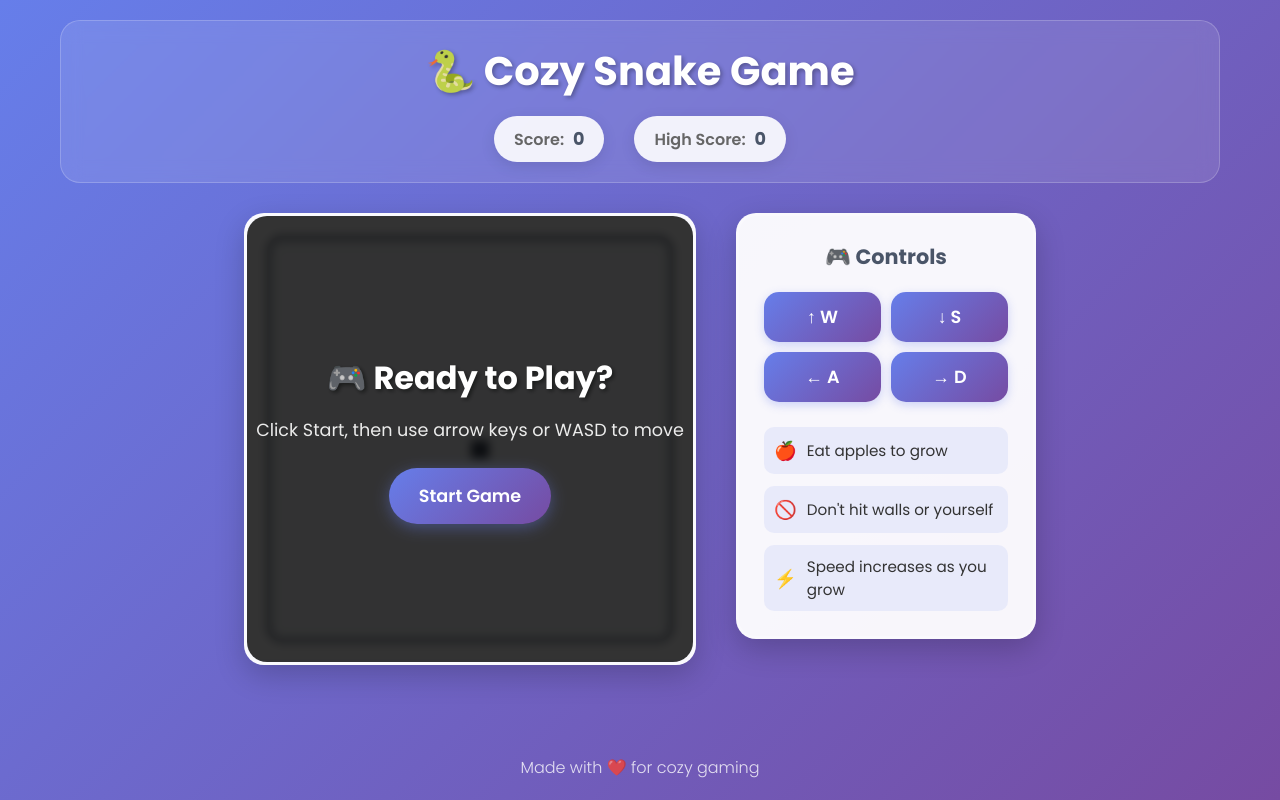
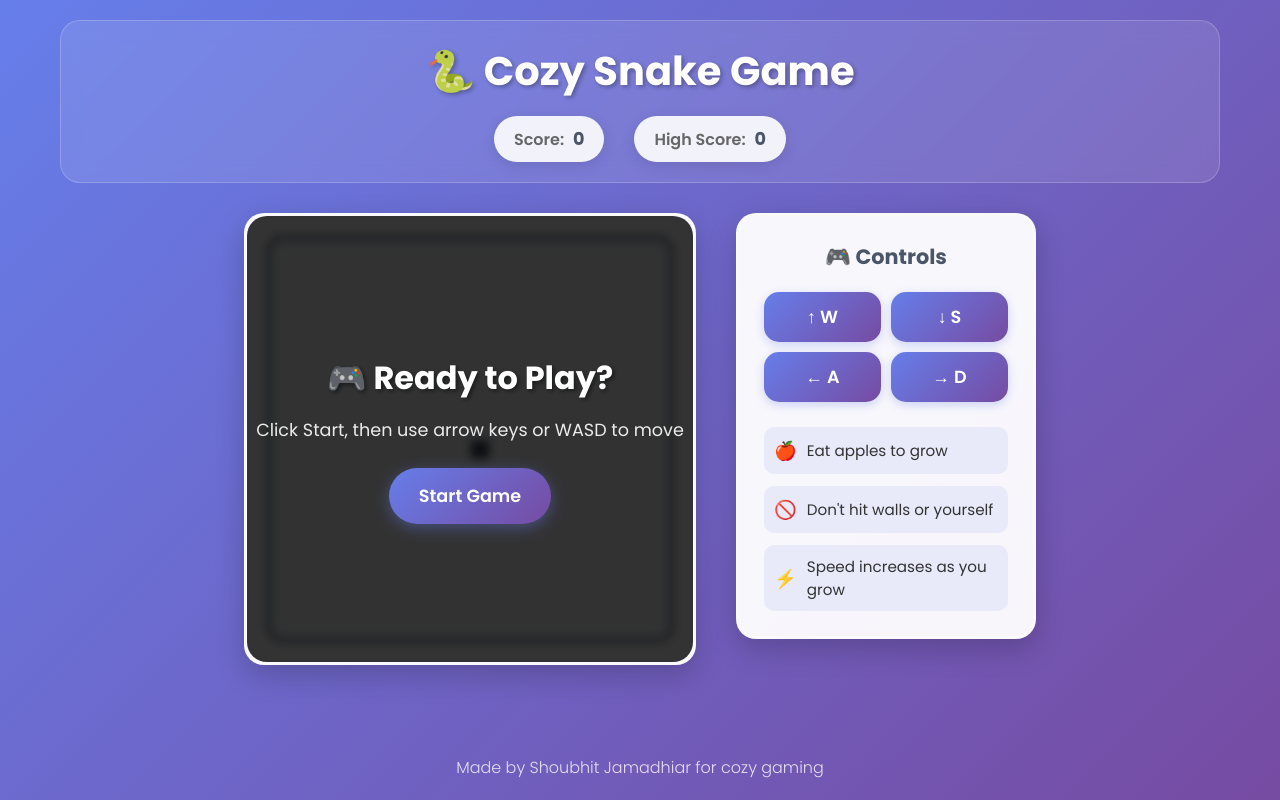
Before and after one commit to Shobthebob/Snake-Game, a plain HTML site: page index.html in a window 1280 px wide. Drawn offline with Linux system fonts and the light colour scheme.

Commit message:
updated readme

```diff
--- a/index.html
+++ b/index.html
@@ -1,5 +1,6 @@
 <!DOCTYPE html>
 <html lang="en">
+
 <head>
     <meta charset="UTF-8">
     <meta name="viewport" content="width=device-width, initial-scale=1.0">
@@ -7,6 +8,7 @@
     <link rel="stylesheet" href="style.css">
     <link href="https://fonts.googleapis.com/css2?family=Poppins:wght@300;400;600;700&display=swap" rel="stylesheet">
 </head>
+
 <body>
     <div class="container">
         <header>
@@ -62,10 +64,11 @@
         </main>
 
         <footer>
-            <p>Made with ❤️ for cozy gaming</p>
+            <p>Made by Shoubhit Jamadhiar for cozy gaming</p>
         </footer>
     </div>
 
     <script src="script.js"></script>
 </body>
+
 </html>
--- a/script.js
+++ b/script.js
@@ -40,7 +40,7 @@ class SnakeGame {
         document.addEventListener('keydown', (e) => {
             if (!this.gameRunning) return;
 
-            switch(e.key) {
+            switch (e.key) {
                 case 'ArrowUp':
                 case 'W':
                 case 'w':
--- a/style.css
+++ b/style.css
@@ -59,7 +59,8 @@ h1 {
     margin-right: 5px;
 }
 
-#current-score, #high-score {
+#current-score,
+#high-score {
     color: #4a5568;
     font-weight: 700;
     font-size: 1.1em;
@@ -269,13 +270,14 @@ footer {
         opacity: 0;
         transform: translateY(20px);
     }
+
     to {
         opacity: 1;
         transform: translateY(0);
     }
 }
 
-.container > * {
+.container>* {
     animation: fadeIn 0.6s ease-out;
 }
 
```
Also changed, not shown: scene.png (added), 1 other file.
